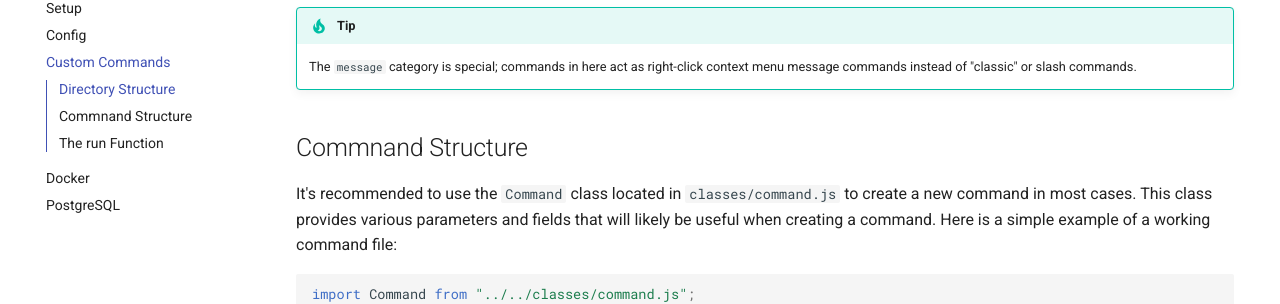
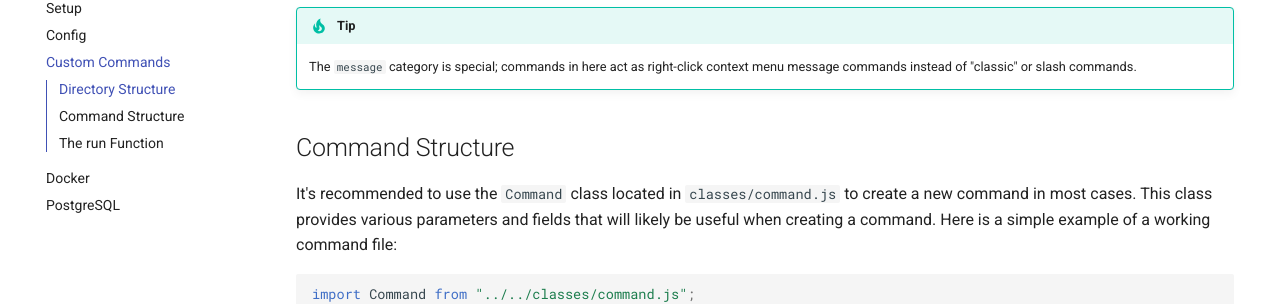
Before and after one commit to esmBot/esmBot, an MkDocs documentation site: the page built from docs/custom-commands.md, in a window 1280 px wide and 900 px high, scrolled down 592 px. Shown: the part 127-431 px from the top of the window. Built offline with MkDocs 1.6.1 and Material for MkDocs 9.7.7, drawn with Linux system fonts in a browser that asks for light colours; comment, search, counter and statistics services are not loaded.

Commit message:
Fix typo in custom commands docs

````diff
--- a/docs/custom-commands.md
+++ b/docs/custom-commands.md
@@ -22,7 +22,7 @@ As you can see, each command is grouped into categories, which are represented b
 !!! tip
     The `message` category is special; commands in here act as right-click context menu message commands instead of "classic" or slash commands.
 
-## Commnand Structure
+## Command Structure
 It's recommended to use the `Command` class located in `classes/command.js` to create a new command in most cases. This class provides various parameters and fields that will likely be useful when creating a command. Here is a simple example of a working command file:
 ```js
 import Command from "../../classes/command.js";
````
